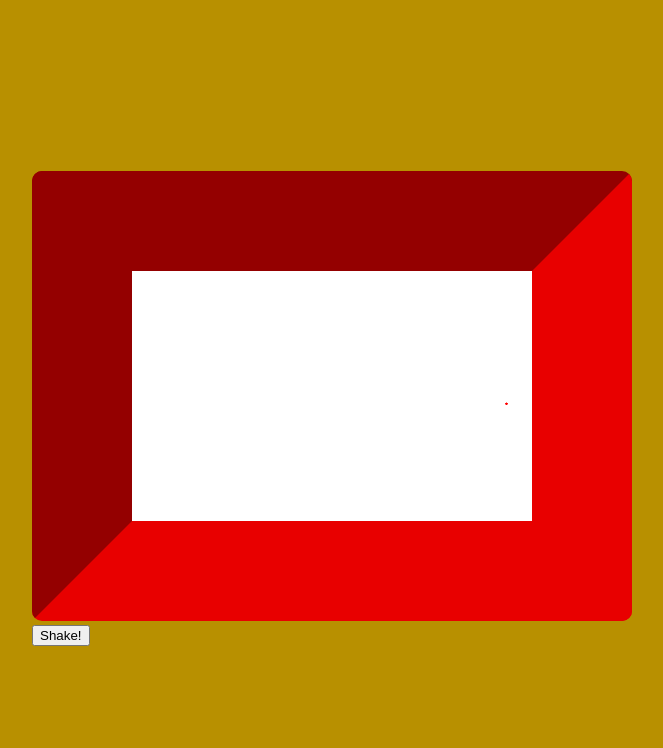
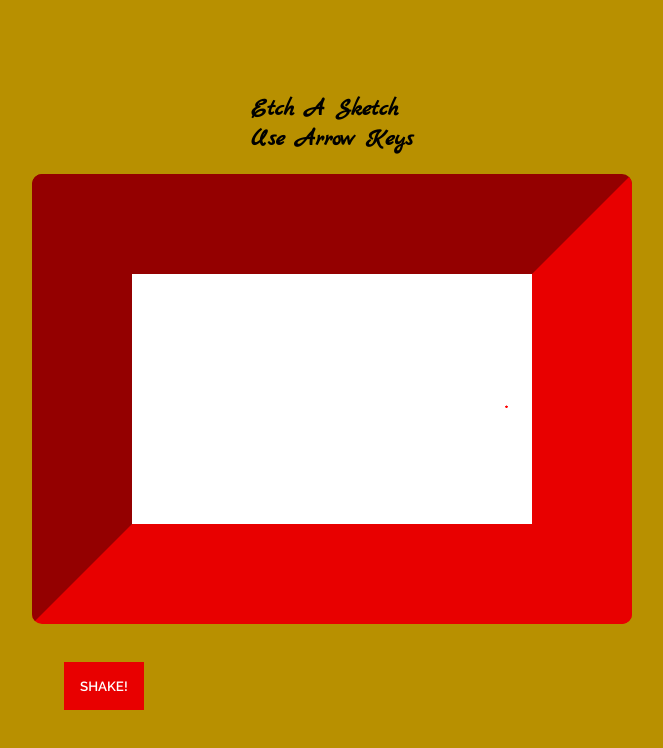
Before and after one commit to mon33k/Etch-A-Sketch, a plain HTML site: page index.html in a window 1280 px wide. Shown: the whole page, without its empty margins (308-971 px from the left). Drawn offline with Linux system fonts and the light colour scheme.

Commit message:
added styling

```diff
--- a/index.html
+++ b/index.html
@@ -9,62 +9,16 @@
 
 <body>
   <div class="canvasWrap">
+
+    <h2 class="header">Etch A Sketch </br> Use Arrow Keys</h2>
     <canvas width="1600" height="1000" id="etch-a-sketch"></canvas>
     <div class="buttons">
-      <button class="shake">Shake!</button>
+      <button class="shake">SHAKE!</button>
     </div>
 
   </div>
   <script src="./etchgame.js"></script>
-
-  <style>
-    body {
-      min-height: 100vh;
-      display: grid;
-      align-items: center;
-      justify-items: center;
-      background: #b89000;
-      background-size: cover;
-    }
-
-    canvas {
-      border: 100px solid #e80000;
-      border-radius: 10px;
-      border-style: inset;
-      /* Set the width and height to half the actual size so it doesn't look pixelated */
-      width: 400px;
-      height: 250px;
-      background: white;
-    }
-
-    canvas.shake {
-      animation: shake 0.5s linear 1;
-    }
-
-    @keyframes shake {
-
-      10%,
-      90% {
-        transform: translate3d(-1px, 0, 0);
-      }
-
-      20%,
-      80% {
-        transform: translate3d(2px, 0, 0);
-      }
-
-      30%,
-      50%,
-      70% {
-        transform: translate3d(-4px, 0, 0);
-      }
-
-      40%,
-      60% {
-        transform: translate3d(4px, 0, 0);
-      }
-    }
-  </style>
+  <link rel="stylesheet" href="stylesheet.css">
 </body>
 
 </html>
--- /dev/null
+++ b/stylesheet.css
@@ -0,0 +1,67 @@
+@import url('https://fonts.googleapis.com/css2?family=Marck+Script&family=Raleway:wght@600&display=swap');
+
+body {
+    min-height: 100vh;
+    display: grid;
+    align-items: center;
+    justify-items: center;
+    background: #b89000;
+    background-size: cover;
+    font-family: 'Marck Script', cursive;
+  }
+
+  .header {
+      display: grid;
+      align-items: center;
+      justify-items: center;
+  }
+
+  canvas {
+    border: 100px solid #e80000;
+    border-radius: 10px;
+    border-style: inset;
+    /* Set the width and height to half the actual size so it doesn't look pixelated */
+    width: 400px;
+    height: 250px;
+    background: white;
+  }
+
+  canvas.shake {
+    animation: shake 0.5s linear 1;
+  }
+
+  .shake {
+    display: grid;
+    align-items: center;
+    justify-items: center;
+    border: none;
+    background: #e80000;
+    color: white;
+    margin: 2rem;
+    padding: 1rem;
+    font-family: 'Raleway', sans-serif;
+  }
+
+  @keyframes shake {
+
+    10%,
+    90% {
+      transform: translate3d(-1px, 0, 0);
+    }
+
+    20%,
+    80% {
+      transform: translate3d(2px, 0, 0);
+    }
+
+    30%,
+    50%,
+    70% {
+      transform: translate3d(-4px, 0, 0);
+    }
+
+    40%,
+    60% {
+      transform: translate3d(4px, 0, 0);
+    }
+  }
```
